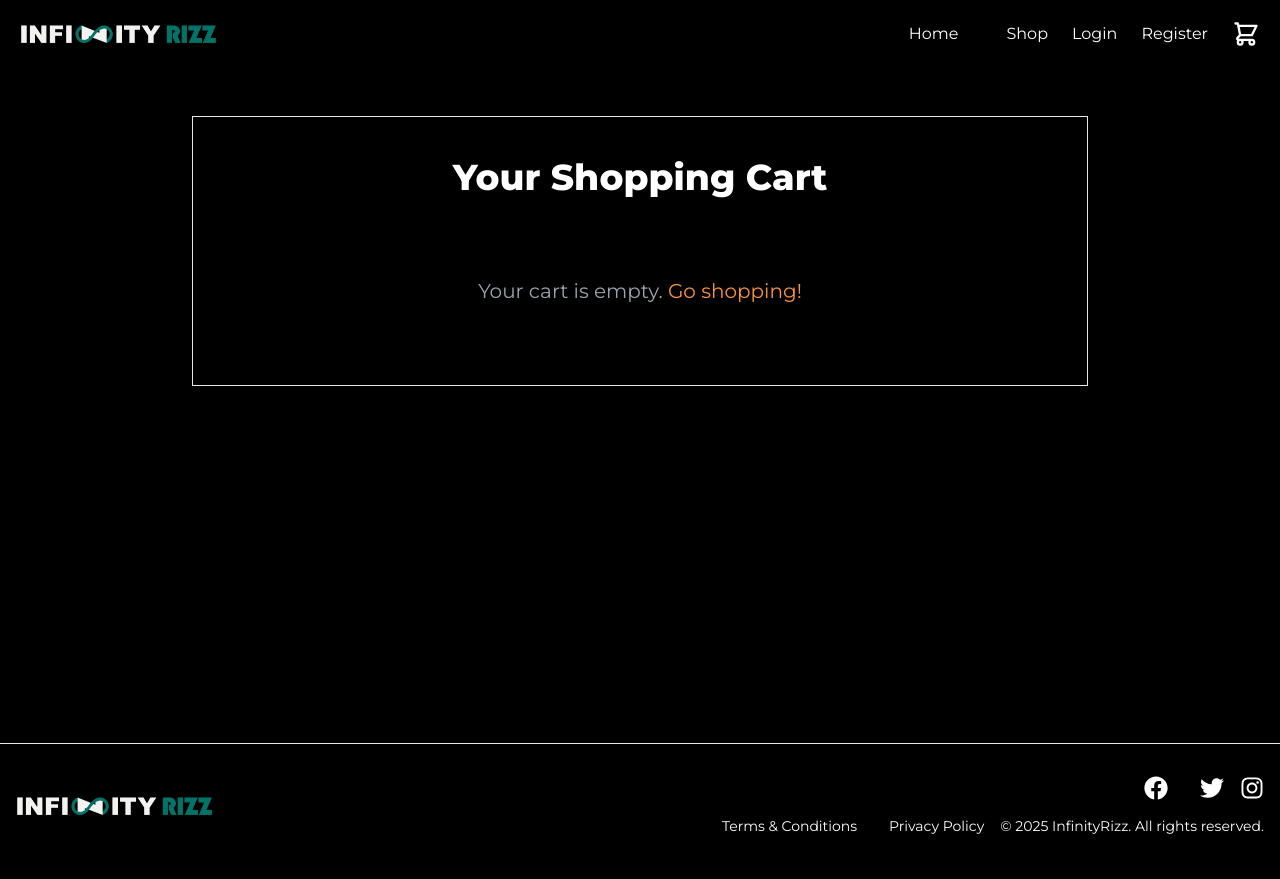
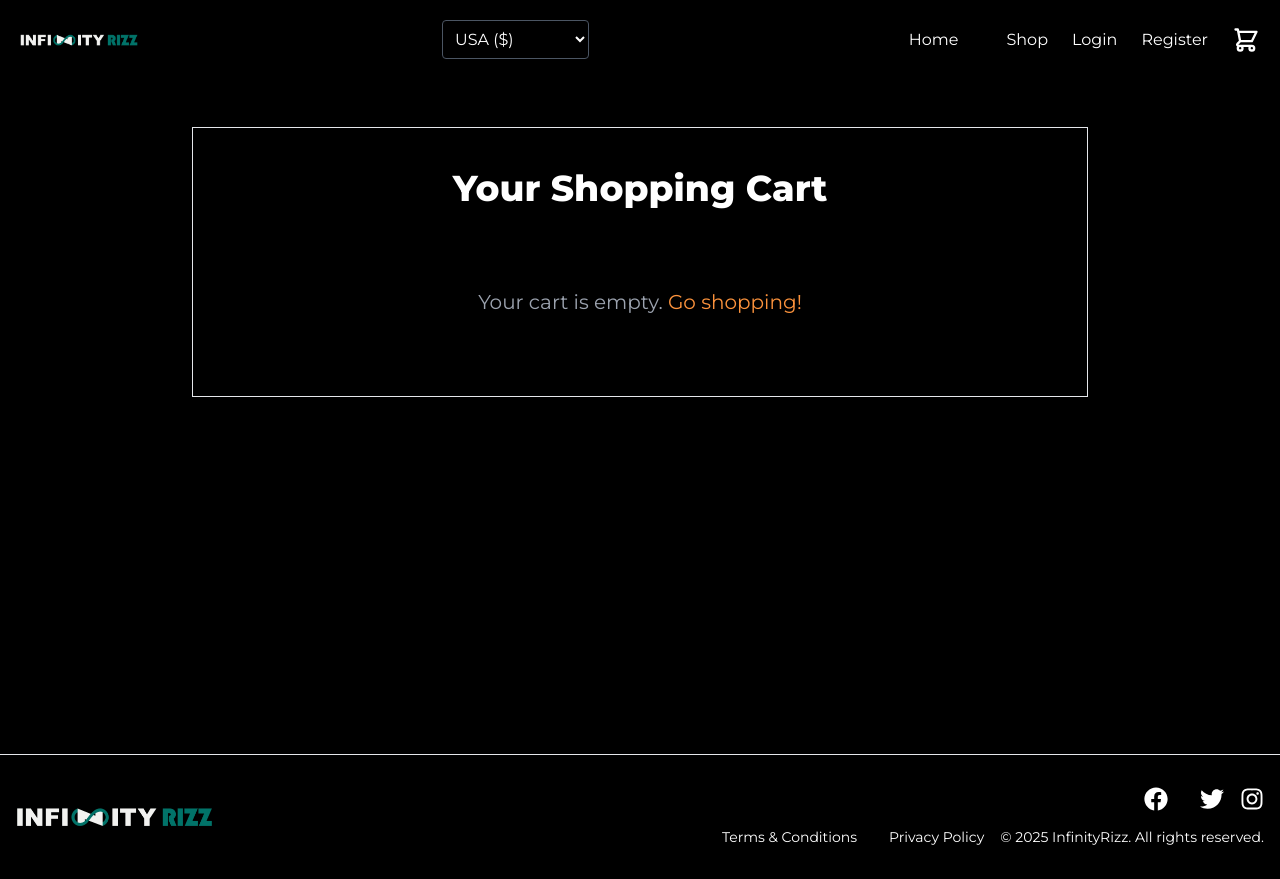
Before and after one commit to Arshdeep0001/infinityRizz, a React (Vite) app in the folder frontend/: page /cart in a window 1280 px wide. Built offline with nearby package versions, Linux system fonts and the light colour scheme.

Commit message:
currency select

```diff
--- a/frontend/src/App.jsx
+++ b/frontend/src/App.jsx
@@ -3,6 +3,7 @@ import React from 'react';
 import { BrowserRouter as Router, Routes, Route } from 'react-router-dom';
 import { AuthProvider } from './context/AuthContext';
 import { CartProvider } from './context/CartContext';
+import { CurrencyProvider } from './context/CurrencyContext';
 
 // Import your pages
 import LandingPage from './pages/LandingPage';
@@ -31,6 +32,7 @@ import AdminProtectedRoute from './components/AdminProtectedRoute';
 function App() {
   return (
     <Router>
+      <CurrencyProvider>
         <AuthProvider>
           <CartProvider>
             {/* Navbar is rendered globally here, outside of Routes */}
@@ -64,6 +66,7 @@ function App() {
             </Routes>
           </CartProvider>
         </AuthProvider>
+      </CurrencyProvider>
     </Router>
   );
 }
--- a/frontend/src/components/Navbar.jsx
+++ b/frontend/src/components/Navbar.jsx
@@ -3,11 +3,13 @@ import React, { useState } from 'react';
 import { Link, useNavigate } from 'react-router-dom';
 import { useAuth } from '../context/AuthContext';
 import { useCart } from '../context/CartContext';
+import { useCurrency } from '../context/CurrencyContext';
 import InfinityRizzLogo from '../assets/infinity-rizz-logo1.png'; // Make sure this path is correct!
 
 const Navbar = () => {
   const { user, logout, isAuthenticated } = useAuth();
   const { totalItems } = useCart();
+  const { currency, changeCurrency, currencyOptions } = useCurrency();
   const navigate = useNavigate();
   const [isMobileMenuOpen, setIsMobileMenuOpen] = useState(false);
 
@@ -27,9 +29,25 @@ const Navbar = () => {
         {/* Brand Logo */}
         <div className="flex-shrink-0"> {/* Added a div to control image size */}
           <Link to="/" onClick={closeMobileMenu}>
-            <img src={InfinityRizzLogo} alt="InfinityRizz Logo" className="h-5 w-auto" /> {/* Adjust h-10 as needed for your logo size */}
+            <img src={InfinityRizzLogo} alt="InfinityRizz Logo" className="h-3 w-auto" /> {/* Adjust h-10 as needed for your logo size */}
           </Link>
         </div>
+        {/* Country/Currency Dropdown */}
+        <div className="mr-4">
+          <select
+            value={currency.code}
+            onChange={e => changeCurrency(e.target.value)}
+            className="bg-black text-white border border-gray-600 p-2 rounded luxury-font"
+            aria-label="Select Country/Currency"
+          >
+            {currencyOptions.map(opt => (
+              <option key={opt.code} value={opt.code}>
+                {opt.country} ({opt.symbol})
+              </option>
+            ))}
+          </select>
+        </div>
+
 
         {/* Hamburger Menu Button (visible on small screens) */}
         <div className="md:hidden flex items-center">
--- a/frontend/src/components/ProductList.jsx
+++ b/frontend/src/components/ProductList.jsx
@@ -1,10 +1,12 @@
 import React, { useEffect, useState } from 'react';
 import { Link } from 'react-router-dom';
 import Footer from './Footer';
+import { useCurrency } from '../context/CurrencyContext';
 // import Navbar from '../components/Navbar'; // Assuming Navbar is globally rendered
 // import Footer from '../components/Footer'; // Assuming Footer is globally rendered
 
 const ProductList = () => {
+  const { currency } = useCurrency();
   const [products, setProducts] = useState([]);
   const [searchTerm, setSearchTerm] = useState('');
   const [filter, setFilter] = useState('all');
@@ -128,6 +130,7 @@ const ProductList = () => {
 
 // New ProductCard component to handle hover effect
 const ProductCard = ({ product }) => {
+  const { currency } = useCurrency();
   const [currentImage, setCurrentImage] = useState(
     (product.images && product.images.length > 0) ? product.images[0] : 'https://via.placeholder.com/400x300.png?text=Product+Image'
   );
@@ -166,7 +169,11 @@ const ProductCard = ({ product }) => {
             <h3 className="text-xl font-bold text-white mb-2 leading-tight hover:text-orange-400 transition-colors duration-200">
               {product.name}
             </h3>
-            <p className="text-s text-white  mb-4">${product.price ? product.price.toFixed(2) : 'N/A'}</p>
+            <p className="text-s text-white mb-4">
+              {currency.symbol}
+              {product.price ? (product.price * currency.rate).toFixed(2) : 'N/A'}
+              <span className="ml-1 text-xs text-gray-400">{currency.code}</span>
+            </p>
           </div>
         </div>
       </div>
--- /dev/null
+++ b/frontend/src/context/CurrencyContext.jsx
@@ -0,0 +1,27 @@
+import React, { createContext, useContext, useState } from 'react';
+
+const CurrencyContext = createContext();
+
+const currencyOptions = [
+  { country: 'USA', code: 'USD', symbol: '$', rate: 1 },
+  { country: 'Canada', code: 'CAD', symbol: 'CA$', rate: 1.35 },
+  { country: 'India', code: 'INR', symbol: '₹', rate: 83 },
+];
+
+export const CurrencyProvider = ({ children }) => {
+  // Default to USD
+  const [currency, setCurrency] = useState(currencyOptions[0]);
+
+  const changeCurrency = (code) => {
+    const found = currencyOptions.find((c) => c.code === code);
+    if (found) setCurrency(found);
+  };
+
+  return (
+    <CurrencyContext.Provider value={{ currency, changeCurrency, currencyOptions }}>
+      {children}
+    </CurrencyContext.Provider>
+  );
+};
+
+export const useCurrency = () => useContext(CurrencyContext);
--- a/frontend/src/pages/CartPage.jsx
+++ b/frontend/src/pages/CartPage.jsx
@@ -4,9 +4,11 @@ import { Link, useNavigate } from 'react-router-dom';
 import Navbar from '../components/Navbar';
 import Footer from '../components/Footer';
 import { useCart } from '../context/CartContext';
+import { useCurrency } from '../context/CurrencyContext';
 
 const CartPage = () => {
   const { cartItems, removeFromCart, updateQuantity, totalPrice, clearCart } = useCart();
+  const { currency } = useCurrency();
   const navigate = useNavigate();
 
   const handleQuantityChange = (productId, selectedSize, newQuantity, countInStock) => {
@@ -55,7 +57,10 @@ const CartPage = () => {
                       {item.selectedSize && (
                         <p className="text-gray-400 text-sm mt-1">Size: {item.selectedSize}</p>
                       )}
-                      <p className="text-orange-400 text-lg font-bold mt-2">${item.price.toFixed(2)}</p>
+                      <p className="text-orange-400 text-lg font-bold mt-2">
+                        {currency.symbol}{(item.price * currency.rate).toFixed(2)}
+                        <span className="ml-1 text-xs text-gray-400">{currency.code}</span>
+                      </p>
                     </div>
 
                     <div className="flex items-center mt-4 sm:mt-0 sm:ml-auto">
@@ -90,7 +95,10 @@ const CartPage = () => {
 
               <div className="flex justify-between items-center border-t border-gray-700 pt-6 mt-6">
                 <h3 className="text-2xl font-bold text-white">Total:</h3>
-                <span className="text-3xl font-bold text-orange-400">${totalPrice.toFixed(2)}</span>
+                <span className="text-3xl font-bold text-orange-400">
+                  {currency.symbol}{(totalPrice * currency.rate).toFixed(2)}
+                  <span className="ml-1 text-lg text-gray-400">{currency.code}</span>
+                </span>
               </div>
 
               <div className="mt-8 flex flex-col sm:flex-row gap-4">
--- a/frontend/src/pages/LandingPage.jsx
+++ b/frontend/src/pages/LandingPage.jsx
@@ -8,7 +8,9 @@ import { Link } from 'react-router-dom';
 import ScrollProgressIndicator from '../components/ScrollProgressIndicator'; // Import the new component
 
 // New FeaturedProductCard component - adapted from ProductList's ProductCard
+import { useCurrency } from '../context/CurrencyContext';
 const FeaturedProductCard = ({ product }) => {
+  const { currency } = useCurrency();
   const [currentImage, setCurrentImage] = useState(
     (product.images && product.images.length > 0) ? product.images[0] : 'https://via.placeholder.com/400x300.png?text=Product+Image'
   );
@@ -46,7 +48,10 @@ const FeaturedProductCard = ({ product }) => {
             <h3 className="text-xl font-bold text-white mb-2 leading-tight hover:text-orange-400 transition-colors duration-200">
               {product.name}
             </h3>
-            <p className="text-s text-white mb-4">${product.price ? product.price.toFixed(2) : 'N/A'}</p>
+            <p className="text-s text-white mb-4">
+              {currency.symbol}{product.price ? (product.price * currency.rate).toFixed(2) : 'N/A'}
+              <span className="ml-1 text-xs text-gray-400">{currency.code}</span>
+            </p>
           </div>
         </div>
       </div>
--- a/frontend/src/pages/PlaceOrderPage.jsx
+++ b/frontend/src/pages/PlaceOrderPage.jsx
@@ -5,12 +5,14 @@ import Navbar from '../components/Navbar';
 import Footer from '../components/Footer';
 import { useAuth } from '../context/AuthContext';
 import { useCart } from '../context/CartContext';
+import { useCurrency } from '../context/CurrencyContext';
 import API, { applyCoupon } from '../utils/api';
 
 const PlaceOrderPage = () => {
   const navigate = useNavigate();
   const { isAuthenticated, user } = useAuth();
   const { cartItems, totalPrice, clearCart } = useCart();
+  const { currency } = useCurrency();
 
   // --- MODIFICATION: Move shipping address state here from ShippingPage ---
   const [address, setAddress] = useState('');
@@ -237,7 +239,8 @@ const PlaceOrderPage = () => {
                           <p className="text-gray-400 text-sm">Size: {item.selectedSize}</p>
                         )}
                         <p className="text-gray-300">
-                          {item.quantity} x ${item.price ? item.price.toFixed(2) : '0.00'} = ${(item.quantity * (item.price || 0)).toFixed(2)}
+                          {item.quantity} x {currency.symbol}{item.price ? (item.price * currency.rate).toFixed(2) : '0.00'} = {currency.symbol}{(item.quantity * (item.price || 0) * currency.rate).toFixed(2)}
+                          <span className="ml-1 text-xs text-gray-400">{currency.code}</span>
                         </p>
                       </div>
                     </li>
@@ -337,15 +340,15 @@ const PlaceOrderPage = () => {
               <div className="space-y-3 text-lg">
                 <div className="flex justify-between">
                   <span>Items:</span>
-                  <span className="font-semibold">${itemsPrice.toFixed(2)}</span>
+                  <span className="font-semibold">{currency.symbol}{(itemsPrice * currency.rate).toFixed(2)} <span className="ml-1 text-xs text-gray-400">{currency.code}</span></span>
                 </div>
                 <div className="flex justify-between">
                   <span>Shipping:</span>
-                  <span className="font-semibold">${shippingPrice.toFixed(2)}</span>
+                  <span className="font-semibold">{currency.symbol}{(shippingPrice * currency.rate).toFixed(2)} <span className="ml-1 text-xs text-gray-400">{currency.code}</span></span>
                 </div>
                 <div className="flex justify-between">
                   <span>Tax:</span>
-                  <span className="font-semibold">${taxPrice.toFixed(2)}</span>
+                  <span className="font-semibold">{currency.symbol}{(taxPrice * currency.rate).toFixed(2)} <span className="ml-1 text-xs text-gray-400">{currency.code}</span></span>
                 </div>
 
                 <div className="mt-4 pt-4 border-t border-gray-700">
@@ -377,14 +380,14 @@ const PlaceOrderPage = () => {
                   {appliedCoupon && (
                     <div className="flex justify-between text-green-400 mt-2">
                       <span>Discount ({appliedCoupon.code}):</span>
-                      <span className="font-semibold">-${appliedCoupon.discountAmount.toFixed(2)}</span>
+                      <span className="font-semibold">-{currency.symbol}{(appliedCoupon.discountAmount * currency.rate).toFixed(2)} <span className="ml-1 text-xs text-gray-400">{currency.code}</span></span>
                     </div>
                   )}
                 </div>
 
                 <div className="flex justify-between text-2xl font-bold border-t border-gray-600 pt-3 mt-3">
                   <span>Total:</span>
-                  <span className="text-orange-400">${finalTotalPrice.toFixed(2)}</span>
+                  <span className="text-orange-400">{currency.symbol}{(finalTotalPrice * currency.rate).toFixed(2)} <span className="ml-1 text-lg text-gray-400">{currency.code}</span></span>
                 </div>
               </div>
 
--- a/frontend/src/pages/ProductDetail.jsx
+++ b/frontend/src/pages/ProductDetail.jsx
@@ -2,6 +2,7 @@ import React, { useEffect, useState } from 'react';
 import { useParams, Link } from 'react-router-dom';
 import Navbar from '../components/Navbar';
 import Footer from '../components/Footer';
+import { useCurrency } from '../context/CurrencyContext';
 import { useCart } from '../context/CartContext'; // Import useCart hook
 
 const ProductDetail = () => {
@@ -15,6 +16,7 @@ const ProductDetail = () => {
   const [showDescription, setShowDescription] = useState(false); // New state for toggling description visibility
 
   const { addToCart } = useCart(); // Get addToCart function from CartContext
+  const { currency } = useCurrency();
 
   // Hardcoded sizes for example. In a real app, these might come from product data or be fetched.
   const availableSizes = ['S', 'M', 'L', 'XL'];
@@ -141,7 +143,8 @@ const ProductDetail = () => {
                 {product.name}
               </h1>
               <p className="text-orange-400 text-4xl sm:text-5xl font-bold mb-6">
-                ${product.price ? product.price.toFixed(2) : 'N/A'}
+                {currency.symbol}{product.price ? (product.price * currency.rate).toFixed(2) : 'N/A'}
+                <span className="ml-2 text-lg text-gray-400">{currency.code}</span>
               </p>
               <p className="text-gray-300 text-lg mb-6">
                 Status:
```
Lines whose indentation alone changed are shown as unchanged.
